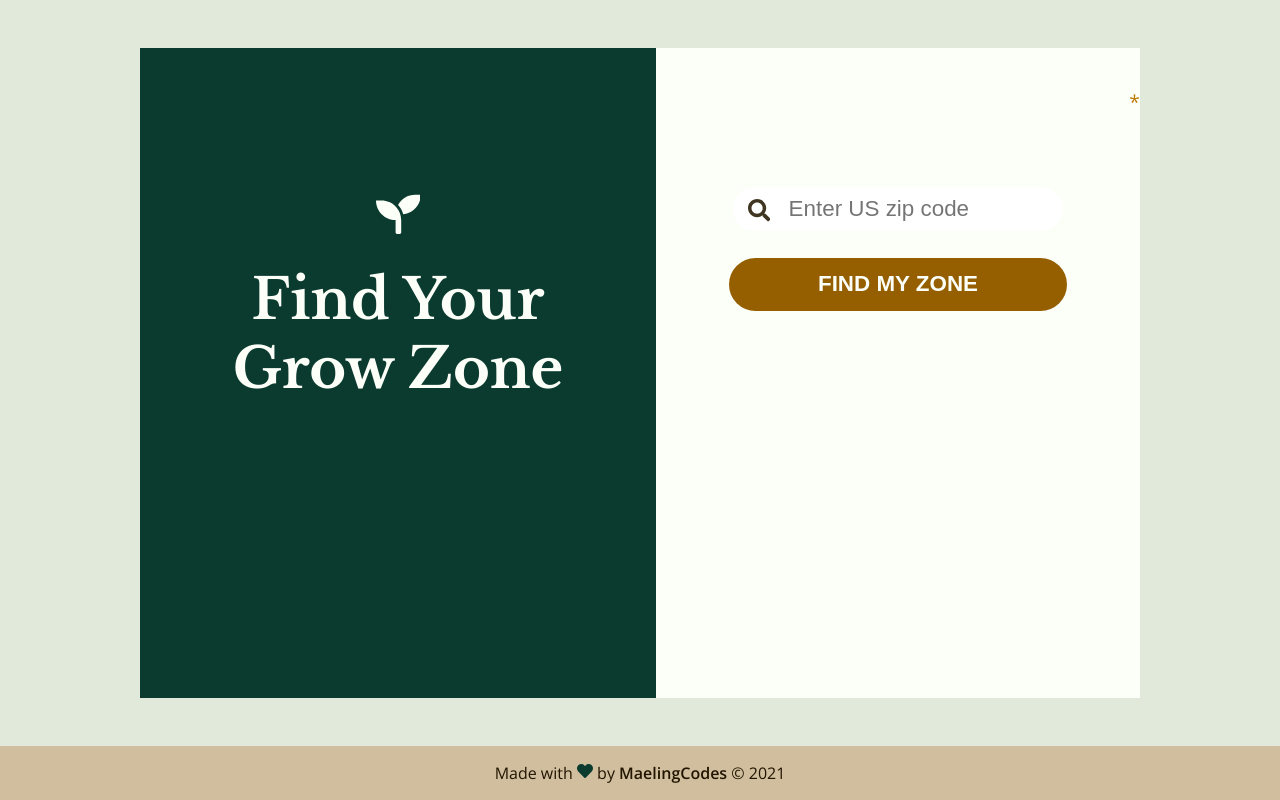
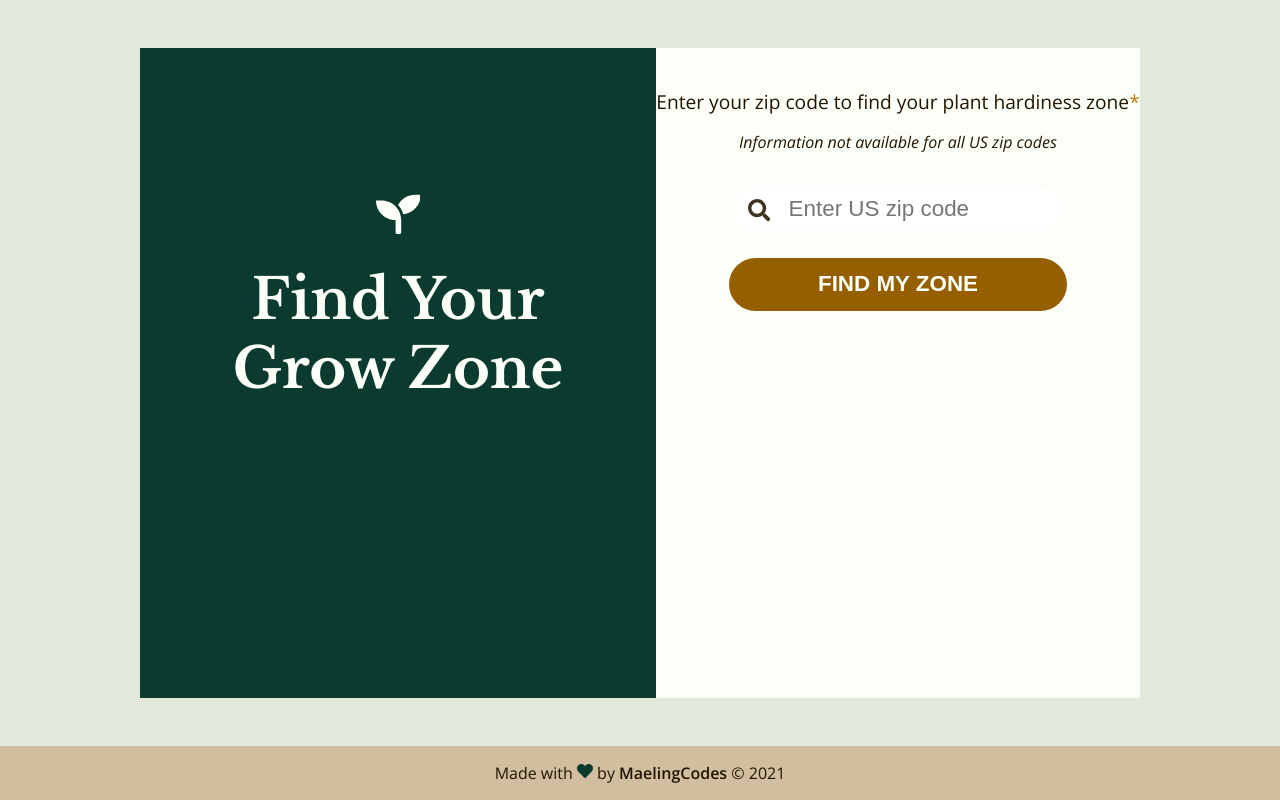
Before and after one commit to maelingmurphy/grow-zone-finder, a React (Create React App) app: page / in a window 1280 px wide. Built offline with nearby package versions, Linux system fonts and the light colour scheme.

Commit message:
change text color for desktop layout so font is darker

```diff
--- a/src/components/css/Form.css
+++ b/src/components/css/Form.css
@@ -54,3 +54,10 @@
     top: 1em;
     left: 1.2em;
 }
+
+/* Media Queries */
+@media screen and (min-width: 900px) {
+    .form-label, .note {
+        color: #221500;
+    }
+}
--- a/src/components/css/Results.css
+++ b/src/components/css/Results.css
@@ -14,3 +14,10 @@
     font-size: 5em;
     text-transform: uppercase;
 }
+
+/* Media Queries */
+@media screen and (min-width: 900px) {
+    .zone-data {
+        color: #221500;
+    }
+}
```
